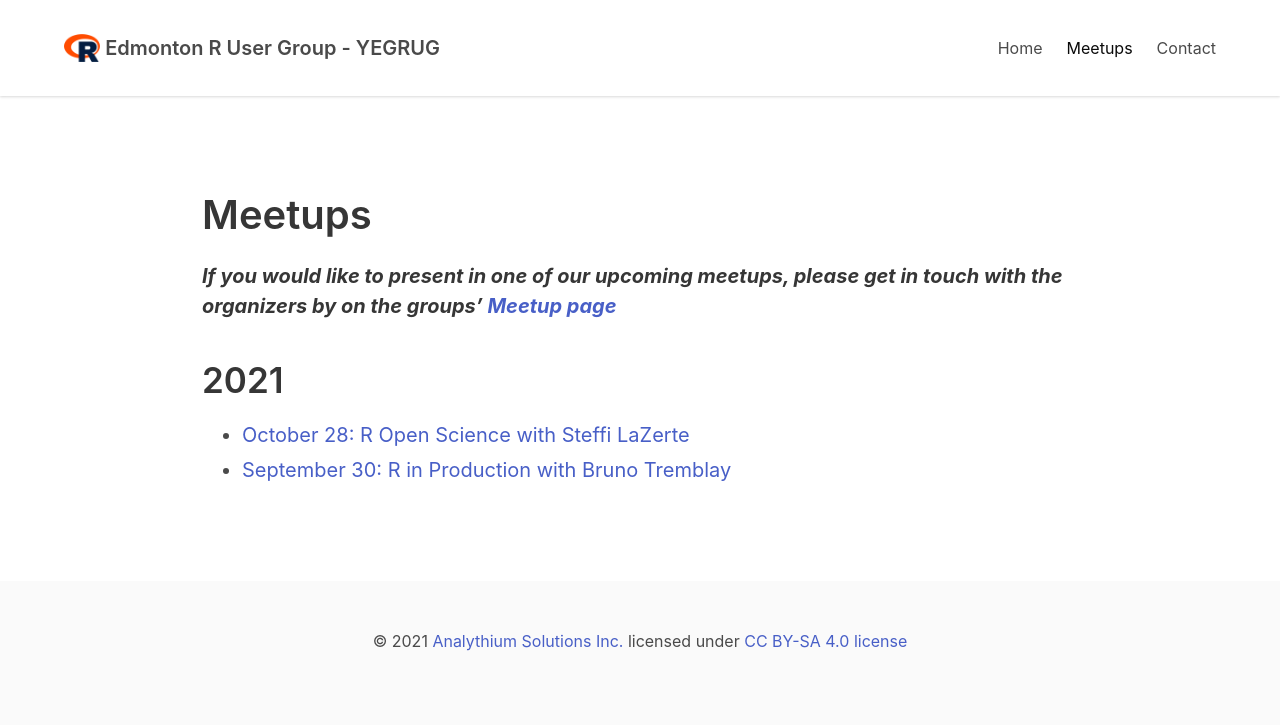
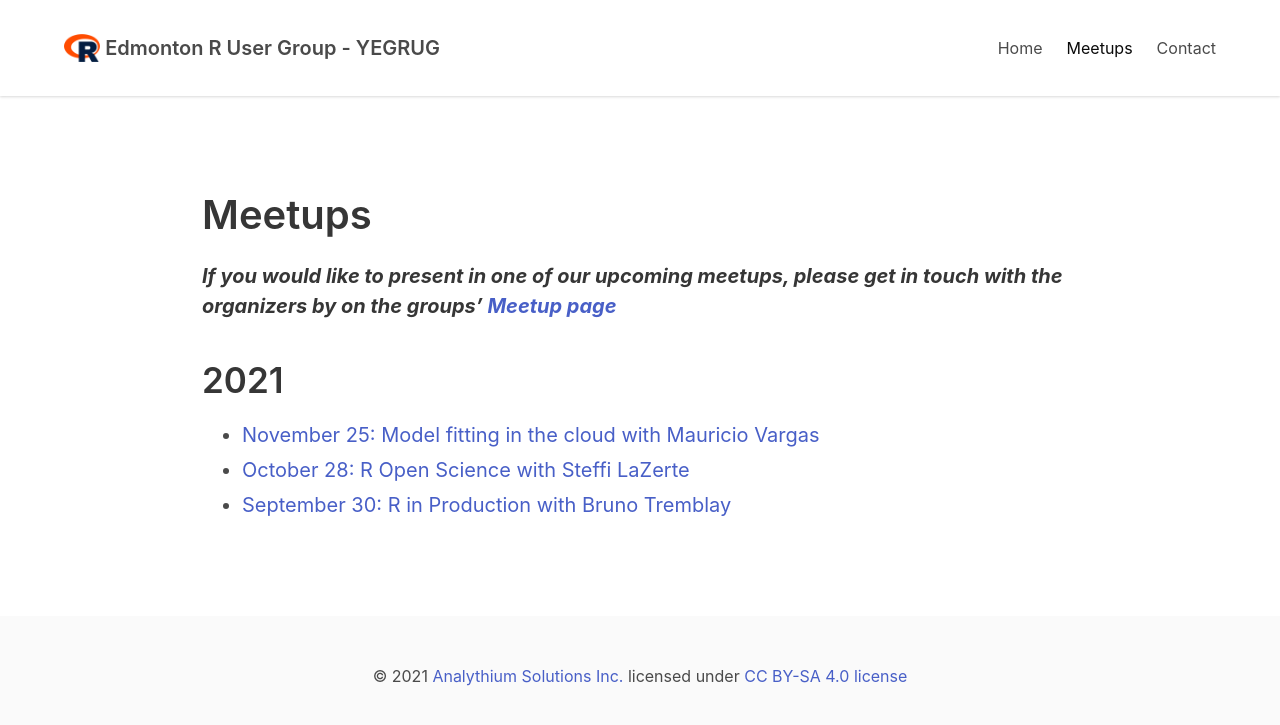
Before and after one commit to yegrug/yegrug.github.io, a Jekyll site: the page built from meetups/index.md, in a window 1280 px wide. Shown: the top 725 px of the page. Built offline with Jekyll 4.4.1, drawn with Linux system fonts in a browser that asks for light colours; our own code applies the rules of GitHub Pages for plain Markdown files; comment, search, counter and statistics services are not loaded.

Commit message:
Link to Nov meetup
Signed-off-by: Peter Solymos <psolymos@gmail.com>

```diff
--- a/meetups/index.md
+++ b/meetups/index.md
@@ -6,5 +6,6 @@ title: Meetups
 
 ## 2021
 
+- [November 25: Model fitting in the cloud with Mauricio Vargas](2021-11-25)
 - [October 28: R Open Science with Steffi LaZerte](2021-10-28)
 - [September 30: R in Production with Bruno Tremblay](2021-09-30)
```
